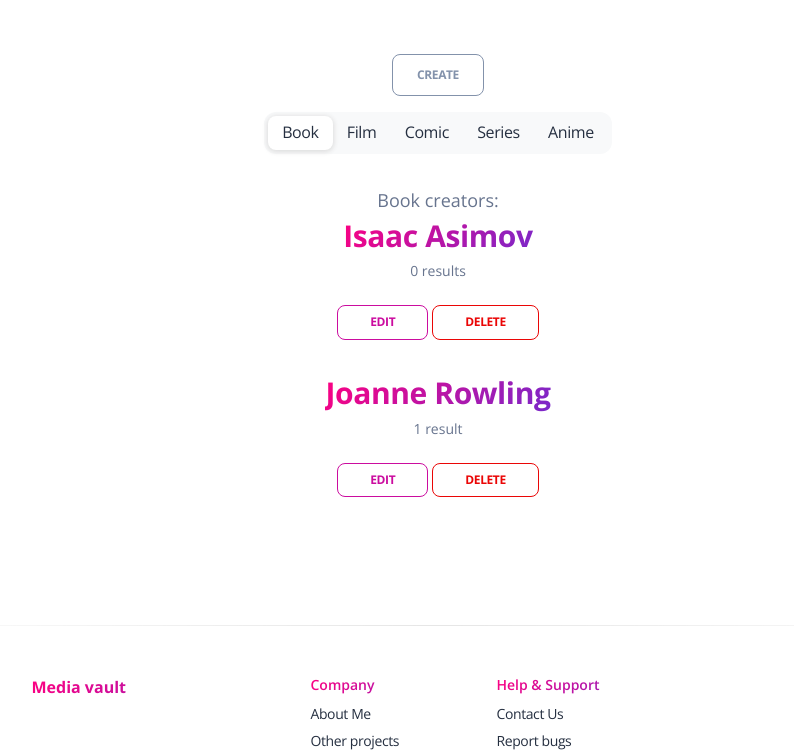
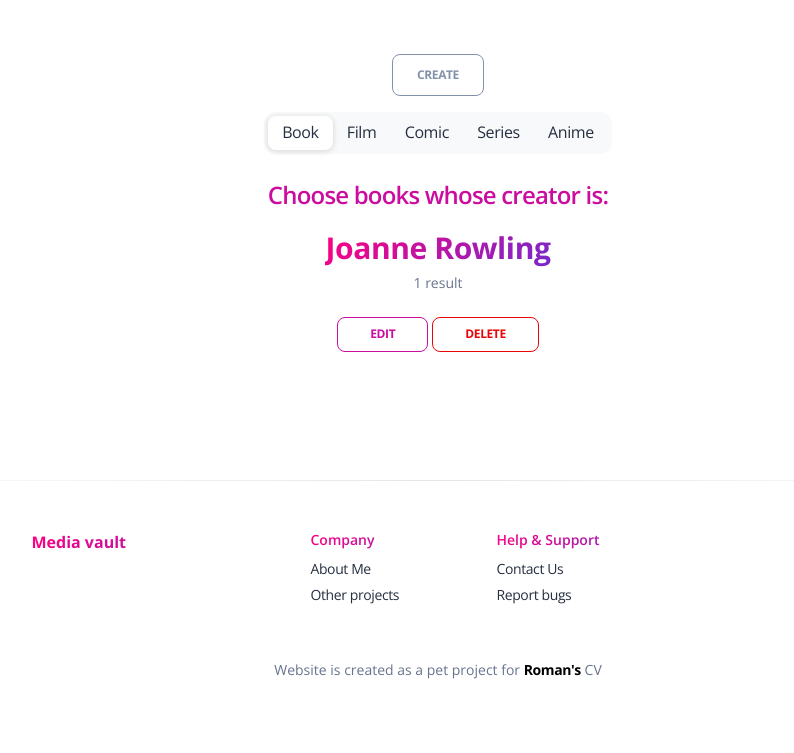
Before and after one commit to RomanSapunGit/media-vault, a Django app: page /creators/ in a window 1280 px wide. Shown: the part 198-951 px from the top of the page, without its empty margins (202-996 px from the left). After the commit the page ends 877 px from the top, so only its background shows below. Run offline with Django 5.2, Linux system fonts and the light colour scheme; a user stored in the database is signed in; data comes from the database, SQL or seed files in the repository; some libraries are stand-ins or nearby versions.

Commit message:
feat(creator list template): add more friendly list display
Added filter in template which does not show authors with 0 results of media specified. Additionally, added header which shows on which page users are.

```diff
--- a/media/views/views.py
+++ b/media/views/views.py
@@ -58,6 +58,10 @@ class CreatorListView(
     def get_context_data(self, **kwargs):
         context = super().get_context_data(**kwargs)
         context["media_type"] = "creator"
+        context["no_media_with_creator"] = any(
+            creator.media_type_count
+            for creator in context["creator_list"]
+        )
         return context
 
 
--- a/templates/media/list/creator_list.html
+++ b/templates/media/list/creator_list.html
@@ -5,7 +5,6 @@
 {% endblock %}
 
 {% block list_content %}
-
   <div class="d-flex flex-column gap-4 flex-md-row justify-content-center mb-3">
     <a href="{% url 'media:creator_create' %}?{{ query_params.urlencode }}"
        class="btn btn-outline-secondary mb-auto mx-2">
@@ -16,18 +15,22 @@
   {% include 'includes/media_filter.html' %}
 
   <div class="col-lg-10 text-center mx-auto">
-    <p class="text-lg mb-0 pt-2">{{ media|capfirst }} creators:</p>
+    <h4 class="text-primary">Choose
+      {% if media != "Series" %}{{ media }}s{% else %}{{ media }}{% endif %} whose creator is:</h4>
   </div>
 
+  {% if no_media_with_creator %}
     {% for creator in creator_list %}
       <div class="col-lg-10 text-center mx-auto">
         <ul class="list-unstyled">
+          {% if creator.media_type_count %}
             <li>
               <h3 class="mb-1">
-            <a href="{{ redirect_url }}?creators={{ creator.first_name }}" class="text-primary text-gradient">{{ creator.first_name}} {{ creator.last_name }}</a>
+                <a href="{{ redirect_url }}?creators={{ creator.first_name }}"
+                   class="text-primary text-gradient">{{ creator.first_name }} {{ creator.last_name }}</a>
               </h3>
               <p class="text-sm text-muted">
-            {{ creator.media_type_count }} result{{ creator.media_type_count|pluralize}}
+                {{ creator.media_type_count }} result{{ creator.media_type_count|pluralize }}
               </p>
               <div class="pt-2">
                 <a class="btn btn-sm btn-outline-primary"
@@ -42,6 +45,7 @@
                 </a>
               </div>
             </li>
+          {% endif %}
         </ul>
       </div>
       {% url 'media:creator_delete' pk=creator.pk as delete_url %}
@@ -51,4 +55,13 @@
         <p class="text-xs mb-0">Nothing to show yet</p>
       </div>
     {% endfor %}
+  {% else %}
+    <div class="col-lg-7 text-center mx-auto col-sm-9">
+      <div class="alert py-5 rounded shadow">
+        <h4 class="mb-3">Nothing to show yet</h4>
+        <p class="mb-0">Try adding new books or check your filters.</p>
+        <a href="{% url 'media:book_create' %}" class="btn btn-primary mt-3">Create a Book</a>
+      </div>
+    </div>
+  {% endif %}
 {% endblock %}
```
Lines whose indentation alone changed are shown as unchanged.
